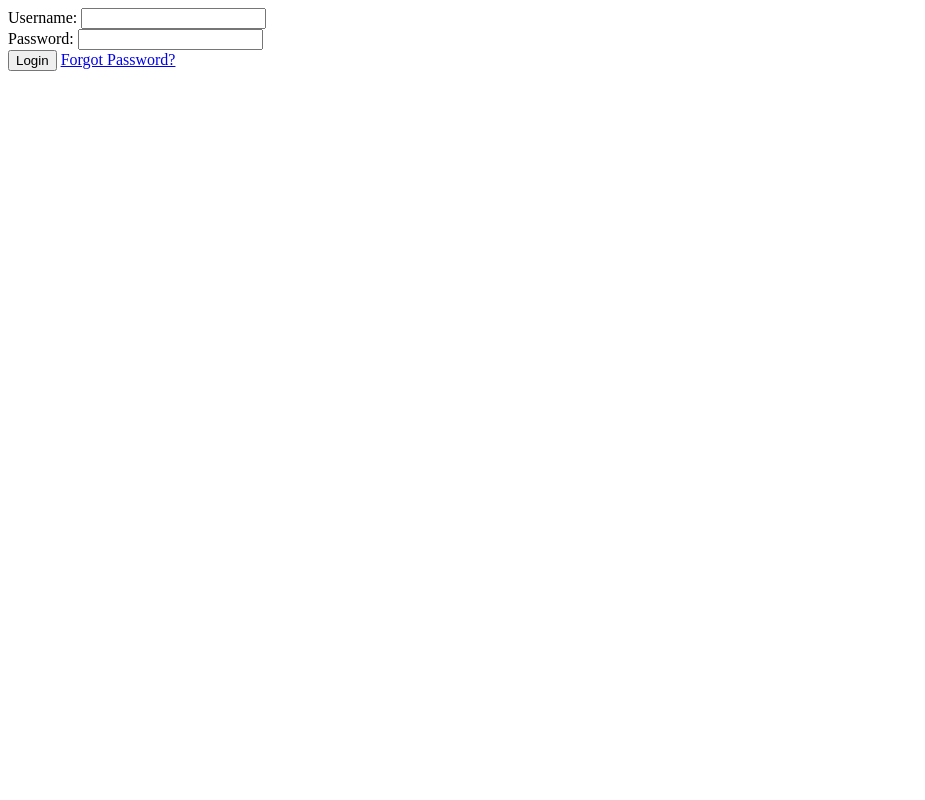
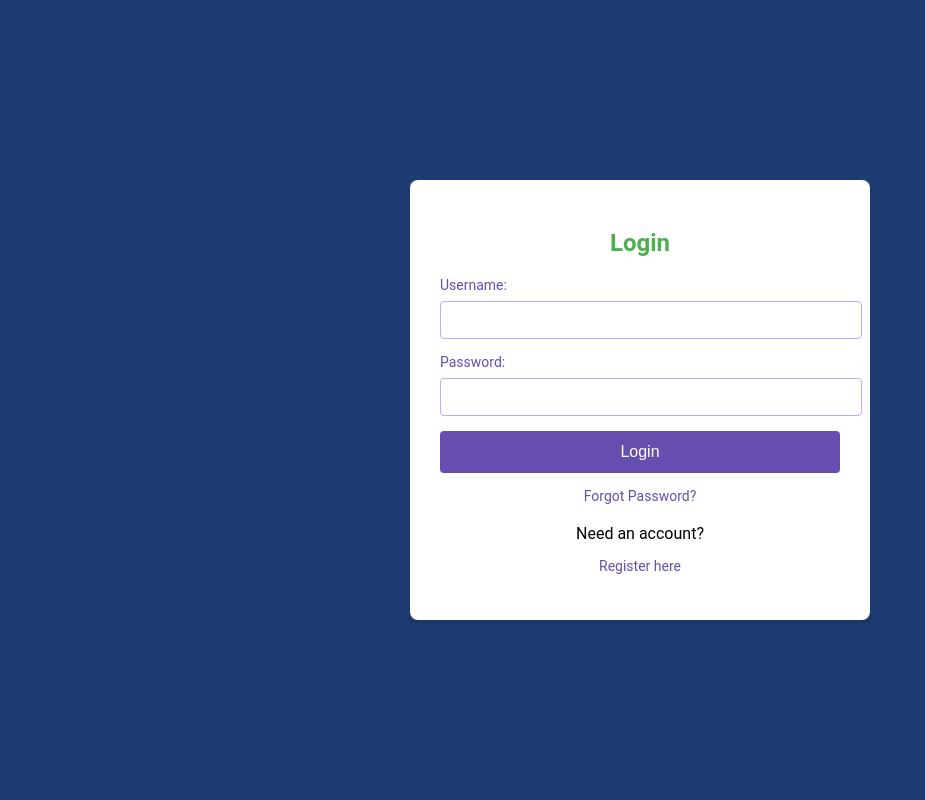
Before and after one commit to Hamza-Bin-Merza/SWAB-Project, a PHP site: page /ASSIGNMENT/login.php in a window 1280 px wide. Shown: the whole page, without its empty margins (0-925 px from the left). Run offline with PHP 8.4, Linux system fonts and the light colour scheme.

Commit message:
Add files via upload

```diff
--- a/login.php
+++ b/login.php
@@ -23,21 +23,133 @@ if ($_SERVER['REQUEST_METHOD'] == 'POST') {
                 $_SESSION['username'] = $user['username'];
                 $_SESSION['role'] = $user['role'];
                 header("Location: dashboard.php");
+                exit;
             } else {
-                echo "Invalid credentials!";
+                $error_message = "Invalid credentials!";
             }
         } else {
-            echo "User not found!";
+            $error_message = "User not found!";
         }
         $stmt->close();
     }
 }
 ?>
 
+<!DOCTYPE html>
+<html lang="en">
+<head>
+    <meta charset="UTF-8">
+    <meta name="viewport" content="width=device-width, initial-scale=1.0">
+    <title>Login - Secure Robotic Course Management System</title>
 
-<form method="POST">
-    Username: <input type="text" name="username" required><br>
-    Password: <input type="password" name="password" required><br>
-    <button type="submit">Login</button>
-    <a href="forgot_password.php">Forgot Password?</a>
-</form>
+    <style>
+        body {
+            font-family: 'Roboto', sans-serif;
+            background-color: #1E3C72;
+            margin: 0;
+            padding: 0;
+            display: flex;
+            justify-content: center;
+            align-items: center;
+            height: 100vh;
+        }
+
+        .form-container {
+            background-color: #fff;
+            padding: 30px;
+            border-radius: 8px;
+            box-shadow: 0 4px 6px rgba(0, 0, 0, 0.1);
+            width: 100%;
+            max-width: 400px;
+        }
+
+        h2 {
+            text-align: center;
+            margin-bottom: 20px;
+            color: #4CAF50;
+        }
+
+        .form-container label {
+            font-size: 14px;
+            color: #664EAE;
+            display: block;
+            margin-bottom: 8px;
+        }
+
+        .form-container input {
+            width: 100%;
+            padding: 10px;
+            margin-bottom: 15px;
+            border: 1px solid #C4A8FF;
+            border-radius: 4px;
+            font-size: 14px;
+        }
+
+        .form-container button {
+            width: 100%;
+            padding: 12px;
+            background-color: #664EAE;
+            color: white;
+            border: none;
+            border-radius: 4px;
+            font-size: 16px;
+            cursor: pointer;
+            transition: background-color 0.3s ease;
+        }
+
+        .form-container button:hover {
+            background-color: #1A0554;
+        }
+
+        .form-container a {
+            text-align: center;
+            display: block;
+            margin-top: 15px;
+            font-size: 14px;
+            color: #664EAE;
+            text-decoration: none;
+        }
+
+        .form-container a:hover {
+            color: #1A0554;
+        }
+
+        .alert {
+            color: red;
+            text-align: center;
+            margin-bottom: 10px;
+        }
+    </style>
+</head>
+<body>
+
+<div class="form-container">
+    <h2>Login</h2>
+
+    <!-- Display error message if credentials are wrong -->
+    <?php if (isset($error_message)): ?>
+        <div class="alert"><?php echo $error_message; ?></div>
+    <?php endif; ?>
+
+    <!-- Login form -->
+    <form method="POST">
+        <label for="username">Username:</label>
+        <input type="text" name="username" required>
+
+        <label for="password">Password:</label>
+        <input type="password" name="password" required>
+
+        <button type="submit">Login</button>
+
+        <!-- Forgot Password Link -->
+        <a href="forgot_password.php">Forgot Password?</a>
+    </form>
+
+    <!-- Registration link -->
+    <div style="text-align: center; margin-top: 20px;">
+        <p>Need an account? <a href="register.php">Register here</a></p>
+    </div>
+</div>
+
+</body>
+</html>
```
